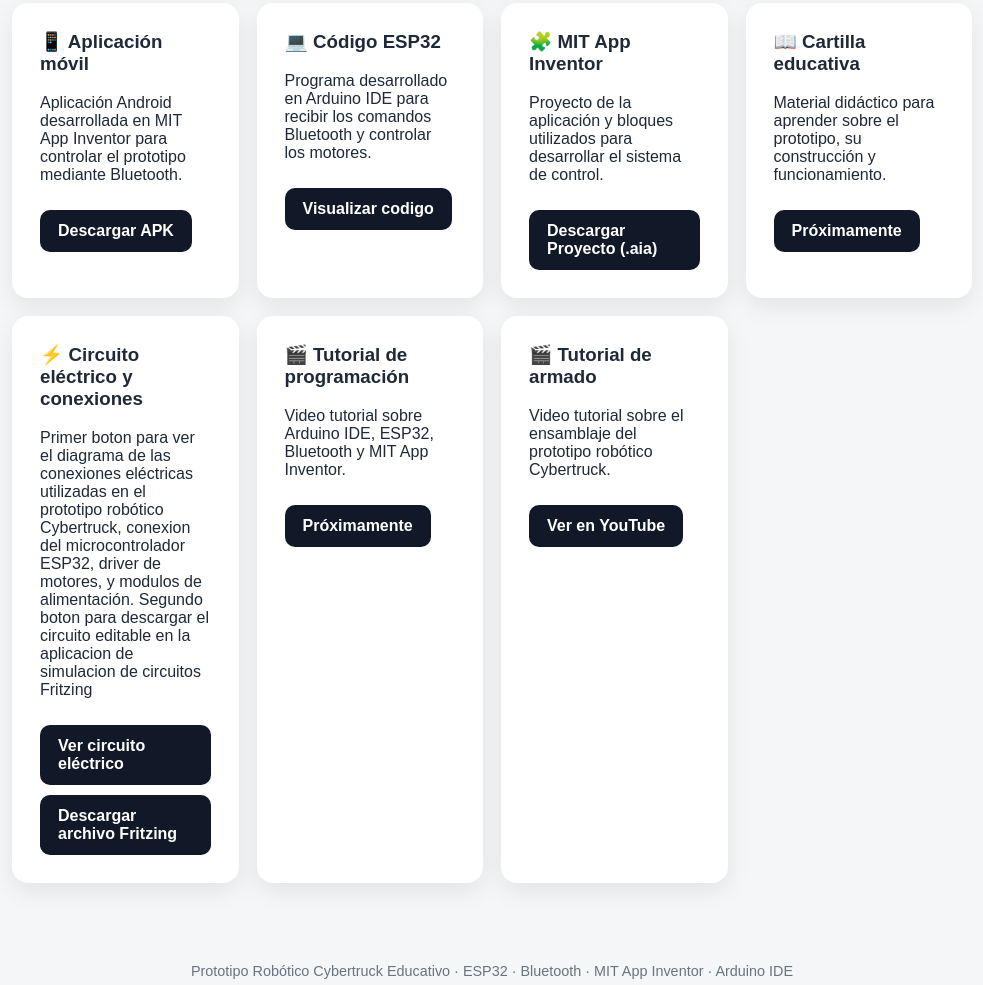
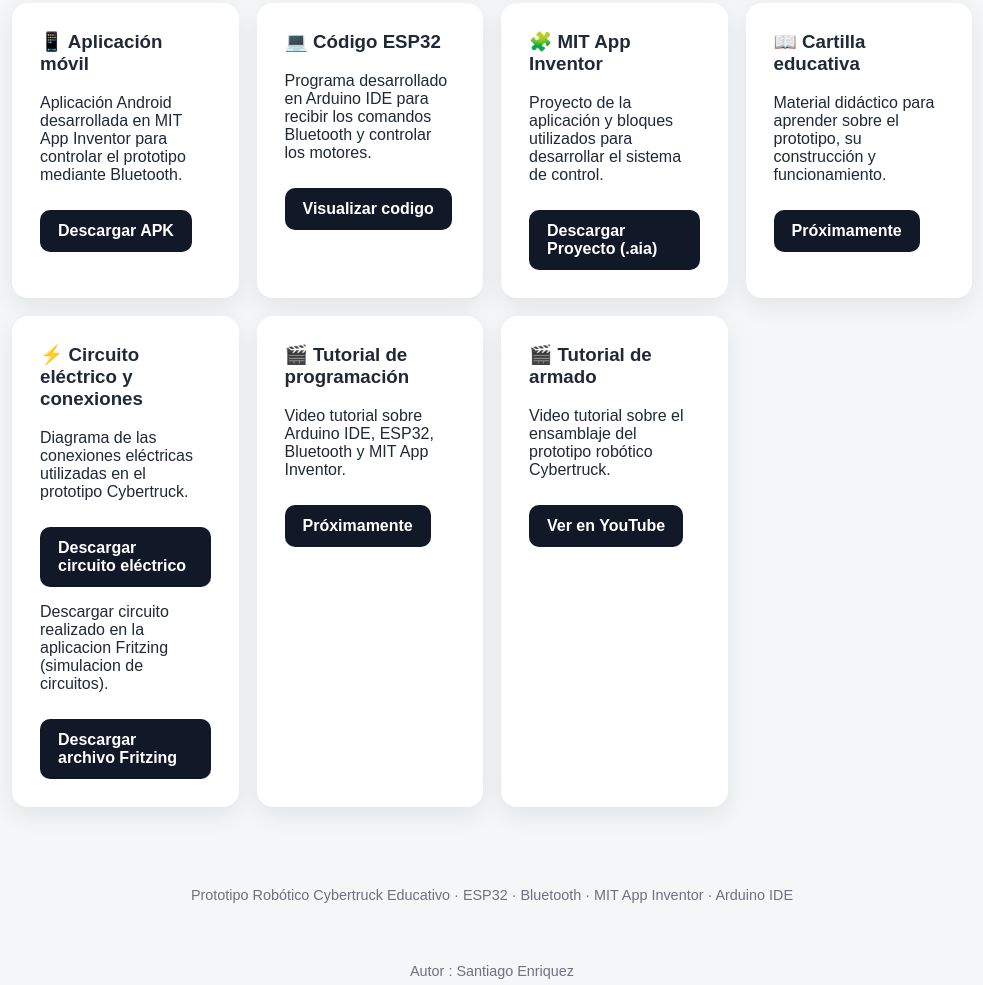
Before and after one commit to santiagoenriquez15/Prototipo-Robotico-Cybertruck-Educativo, a plain HTML site: page index.html in a window 1280 px wide. Shown: the part 424-1409 px from the top of the page, without its empty margins (148-1131 px from the left). Drawn offline with Linux system fonts and the light colour scheme.

Commit message:
Update index.html

```diff
--- a/index.html
+++ b/index.html
@@ -50,16 +50,16 @@
   <h3>⚡ Circuito eléctrico y conexiones</h3>
 
   <p>
-    Primer boton para ver el diagrama de las conexiones eléctricas utilizadas en el prototipo
-    robótico Cybertruck, conexion del microcontrolador ESP32, driver de motores,
-    y modulos de alimentación.
-    Segundo boton para descargar el circuito editable
-    en la aplicacion de simulacion de circuitos Fritzing
+    Diagrama de las conexiones eléctricas utilizadas en el prototipo Cybertruck.
+
   </p>
 
-  <a class="button" href="circuito/circuito-cybertruck.png">
-    Ver circuito eléctrico
+  <a class="button" href="circuito/circuito-cybertruck.png" download>
+    Descargar circuito eléctrico
   </a>
+       <p>
+          Descargar circuito realizado en la aplicacion Fritzing (simulacion de circuitos).
+           </p>
        <a class="button" href="circuito/circuito-cybertruck.fzz" download>
   Descargar archivo Fritzing
 </a>
```
